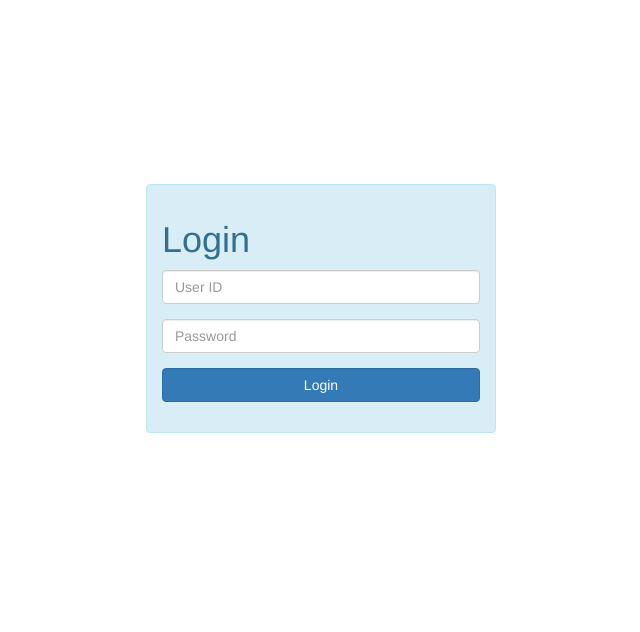
After one commit to banghaji/clbk, a CodeIgniter app: the page made by application/views/vLogin.php in a window 1280 px wide. The commit adds this page. Shown: the top 632 px of the page, without its empty margins (319-959 px from the left). Run offline with CodeIgniter, Linux system fonts and the light colour scheme.

Commit message:
bikin login user (sementara single user) dan ini belum selesai :D

```diff
--- a/application/views/user_menu.php
+++ b/application/views/user_menu.php
@@ -23,11 +23,11 @@
           </ul>
           <ul class="nav navbar-nav navbar-right">
             <li class="dropdown">
-              <a href="#" class="dropdown-toggle" data-toggle="dropdown" role="button" aria-haspopup="true" aria-expanded="false">Nama User di Sini <span class="caret"></span></a>
+              <a href="#" class="dropdown-toggle" data-toggle="dropdown" role="button" aria-haspopup="true" aria-expanded="false"><?=$this->session->userdata('nama');?> <span class="caret"></span></a>
               <ul class="dropdown-menu">
                 <li><a>Ganti Sandi</a></li>
                 <li class="divider"></li>
-                <li><a>Keluar</a></li>
+                <li><?=anchor('user/logout', 'Keluar');?></li>
               </ul>
             </li>
           </ul>
--- a/application/views/user_template.php
+++ b/application/views/user_template.php
@@ -9,7 +9,7 @@
     <meta name="author" content="">
     <link rel="icon" href="../../favicon.ico">
 
-    <title>Fixed Top Navbar Example for Bootstrap</title>
+    <title>Aplikasi CLBK</title>
 
     <link href="<?=base_url();?>_lib/css/bootstrap.min.css" rel="stylesheet">
 
--- /dev/null
+++ b/application/views/vLogin.php
@@ -0,0 +1,53 @@
+<!DOCTYPE html>
+<html lang="en">
+  <head>
+    <meta charset="utf-8">
+    <meta http-equiv="X-UA-Compatible" content="IE=edge">
+    <meta name="viewport" content="width=device-width, initial-scale=1">
+
+    <meta name="description" content="">
+    <meta name="author" content="">
+    <link rel="icon" href="../../favicon.ico">
+
+    <title>Login CLBK</title>
+
+    <link href="<?=base_url();?>_lib/css/bootstrap.min.css" rel="stylesheet">
+
+<style>
+body {
+  min-height: 2000px;
+  padding-top: 70px;
+}
+</style>
+
+  </head>
+
+  <body>
+
+    <div class="container">
+
+<div class="alert alert-info" style="margin:10% auto; max-width: 350px;">
+	<h1>Login</h1>
+	<?=form_open('user/login')?>
+		<div class="form-group">
+			<input type="text" name="uID" class="form-control" placeholder="User ID">
+		</div>
+		<div class="form-group">
+			<input type="password" name="uPW" class="form-control" placeholder="Password">
+		</div>
+		<div class="form-group">
+			<input type="submit" class="btn btn-primary btn-block" value="Login">
+		</div>
+	<?=form_close();?>
+</div>
+
+    </div> <!-- /container -->
+
+    <script src="<?=base_url();?>_lib/js/jquery.min.js"></script>
+    <script src="<?=base_url();?>_lib/js/bootstrap.min.js"></script>
+
+
+
+
+	</body>
+</html>
```
Also changed, not shown: application/controllers/Transaksi.php (+13 -5 lines), application/controllers/User.php (added, +47 -0 lines), application/models/mUser.php (added, +52 -0 lines).
